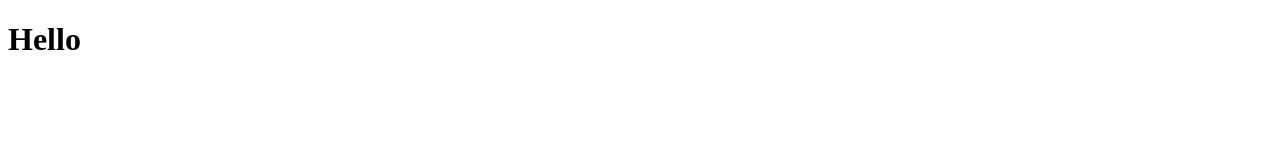
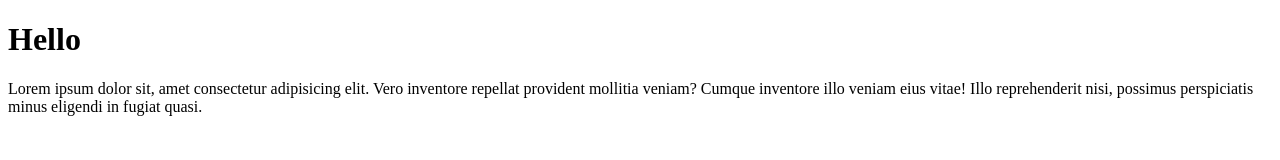
Before and after one commit to dennepigecoder/repo, a plain HTML site: page index.html in a window 1280 px wide. Drawn offline with Linux system fonts and the light colour scheme.

Commit message:
add paragraph

```diff
--- a/index.html
+++ b/index.html
@@ -8,5 +8,6 @@
 </head>
 <body>
     <h1>Hello</h1>
+    <p>Lorem ipsum dolor sit, amet consectetur adipisicing elit. Vero inventore repellat provident mollitia veniam? Cumque inventore illo veniam eius vitae! Illo reprehenderit nisi, possimus perspiciatis minus eligendi in fugiat quasi.</p>
 </body>
 </html>
```
